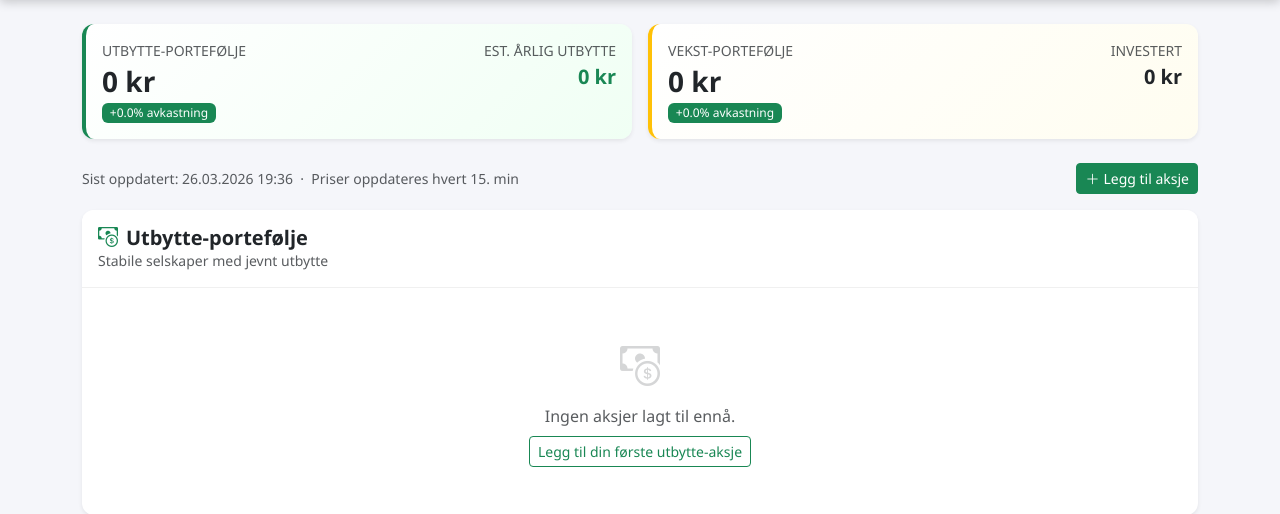
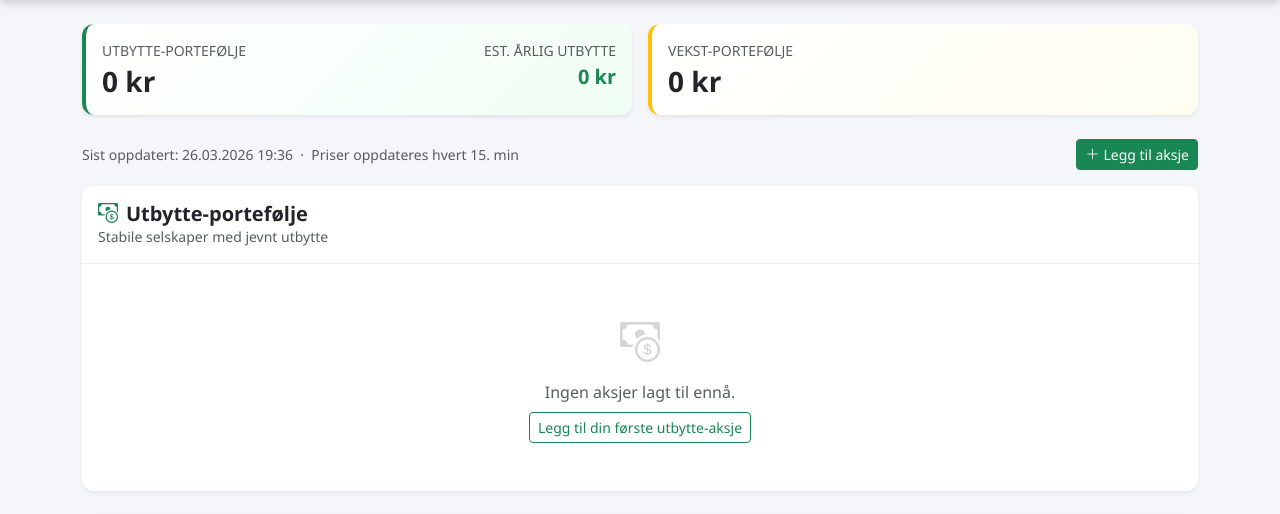
Before and after one commit to Tomm3rn/aksjeportefolje, a Flask app: page /dashboard in a window 1280 px wide. Shown: the part 56-570 px from the top of the page. Run offline with Flask 3, Linux system fonts and the light colour scheme; the visitor is signed in with stand-in values (Sample User, id 1).

Commit message:
fjern kjøpskurs og gevinst/tap — kun antall, kurs og utbytte

```diff
--- a/app.py
+++ b/app.py
@@ -37,7 +37,6 @@ class Holding(db.Model):
     user_id = db.Column(db.Integer, db.ForeignKey('user.id'), nullable=False)
     ticker = db.Column(db.String(20), nullable=False)
     shares = db.Column(db.Float, nullable=False)
-    purchase_price = db.Column(db.Float, nullable=False)
     portfolio_type = db.Column(db.String(20), nullable=False)  # 'utbytte' eller 'vekst'
     added_date = db.Column(db.DateTime, default=datetime.utcnow)
 
@@ -133,15 +132,12 @@ def dashboard():
     utbytte = []
     vekst = []
 
-    utbytte_sum = {'value': 0, 'cost': 0, 'dividends': 0}
-    vekst_sum = {'value': 0, 'cost': 0}
+    utbytte_sum = {'value': 0, 'dividends': 0}
+    vekst_sum = {'value': 0}
 
     for h in holdings:
         info = get_stock_info(h.ticker)
         current_value = info['price'] * h.shares
-        cost = h.purchase_price * h.shares
-        gain_loss = current_value - cost
-        gain_loss_pct = ((current_value - cost) / cost * 100) if cost > 0 else 0
         annual_dividend = current_value * (info['dividend_yield'] / 100)
 
         row = {
@@ -149,12 +145,8 @@ def dashboard():
             'ticker': h.ticker,
             'name': info['name'],
             'shares': h.shares,
-            'purchase_price': h.purchase_price,
             'current_price': info['price'],
             'current_value': current_value,
-            'cost': cost,
-            'gain_loss': gain_loss,
-            'gain_loss_pct': gain_loss_pct,
             'dividend_yield': info['dividend_yield'],
             'annual_dividend': annual_dividend,
             'currency': info['currency'],
@@ -165,15 +157,10 @@ def dashboard():
         if h.portfolio_type == 'utbytte':
             utbytte.append(row)
             utbytte_sum['value'] += current_value
-            utbytte_sum['cost'] += cost
             utbytte_sum['dividends'] += annual_dividend
         else:
             vekst.append(row)
             vekst_sum['value'] += current_value
-            vekst_sum['cost'] += cost
-
-    utbytte_gain_pct = ((utbytte_sum['value'] - utbytte_sum['cost']) / utbytte_sum['cost'] * 100) if utbytte_sum['cost'] > 0 else 0
-    vekst_gain_pct = ((vekst_sum['value'] - vekst_sum['cost']) / vekst_sum['cost'] * 100) if vekst_sum['cost'] > 0 else 0
 
     return render_template('dashboard.html',
         username=session['username'],
@@ -181,8 +168,6 @@ def dashboard():
         vekst=vekst,
         utbytte_sum=utbytte_sum,
         vekst_sum=vekst_sum,
-        utbytte_gain_pct=utbytte_gain_pct,
-        vekst_gain_pct=vekst_gain_pct,
         last_updated=datetime.now().strftime('%d.%m.%Y %H:%M'),
     )
 
@@ -193,9 +178,8 @@ def add_stock():
     ticker = request.form['ticker'].upper().strip()
     try:
         shares = float(request.form['shares'].replace(',', '.'))
-        purchase_price = float(request.form['purchase_price'].replace(',', '.'))
     except ValueError:
-        flash('Ugyldig tall for antall aksjer eller kjøpskurs', 'danger')
+        flash('Ugyldig tall for antall aksjer', 'danger')
         return redirect(url_for('dashboard'))
 
     portfolio_type = request.form['portfolio_type']
@@ -216,7 +200,6 @@ def add_stock():
         user_id=session['user_id'],
         ticker=ticker,
         shares=shares,
-        purchase_price=purchase_price,
         portfolio_type=portfolio_type
     )
     db.session.add(holding)
--- a/templates/dashboard.html
+++ b/templates/dashboard.html
@@ -11,9 +11,6 @@
                     <div>
                         <p class="text-muted small mb-1">UTBYTTE-PORTEFØLJE</p>
                         <h3 class="fw-bold mb-0">{{ "{:,.0f}".format(utbytte_sum.value) }} kr</h3>
-                        <span class="badge {% if utbytte_gain_pct >= 0 %}bg-success{% else %}bg-danger{% endif %} mt-1">
-                            {% if utbytte_gain_pct >= 0 %}+{% endif %}{{ "%.1f"|format(utbytte_gain_pct) }}% avkastning
-                        </span>
                     </div>
                     <div class="text-end">
                         <p class="text-muted small mb-1">EST. ÅRLIG UTBYTTE</p>
@@ -30,13 +27,6 @@
                     <div>
                         <p class="text-muted small mb-1">VEKST-PORTEFØLJE</p>
                         <h3 class="fw-bold mb-0">{{ "{:,.0f}".format(vekst_sum.value) }} kr</h3>
-                        <span class="badge {% if vekst_gain_pct >= 0 %}bg-success{% else %}bg-danger{% endif %} mt-1">
-                            {% if vekst_gain_pct >= 0 %}+{% endif %}{{ "%.1f"|format(vekst_gain_pct) }}% avkastning
-                        </span>
-                    </div>
-                    <div class="text-end">
-                        <p class="text-muted small mb-1">INVESTERT</p>
-                        <h5 class="fw-bold">{{ "{:,.0f}".format(vekst_sum.cost) }} kr</h5>
                     </div>
                 </div>
             </div>
@@ -66,9 +56,8 @@
                     <tr>
                         <th>Aksje</th>
                         <th class="text-end">Antall</th>
-                        <th class="text-end">Kjøpskurs</th>
-                        <th class="text-end">Nåverdi</th>
-                        <th class="text-end">+/- %</th>
+                        <th class="text-end">Kurs</th>
+                        <th class="text-end">Verdi</th>
                         <th class="text-end">Utbytte%</th>
                         <th class="text-end">Årsutbytte</th>
                         <th></th>
@@ -82,16 +71,13 @@
                             <div class="text-muted small">{{ h.name[:30] }}</div>
                         </td>
                         <td class="text-end">{{ h.shares|int if h.shares == h.shares|int else h.shares }}</td>
-                        <td class="text-end">{{ "{:,.2f}".format(h.purchase_price) }}</td>
                         <td class="text-end">
                             <div>{{ "{:,.2f}".format(h.current_price) }}</div>
                             <div class="small {% if h.change_pct >= 0 %}text-success{% else %}text-danger{% endif %}">
                                 {% if h.change_pct >= 0 %}▲{% else %}▼{% endif %} {{ "%.2f"|format(h.change_pct|abs) }}%
                             </div>
                         </td>
-                        <td class="text-end fw-semibold {% if h.gain_loss_pct >= 0 %}text-success{% else %}text-danger{% endif %}">
-                            {% if h.gain_loss_pct >= 0 %}+{% endif %}{{ "%.1f"|format(h.gain_loss_pct) }}%
-                        </td>
+                        <td class="text-end fw-semibold">{{ "{:,.0f}".format(h.current_value) }} kr</td>
                         <td class="text-end text-success">{{ "%.1f"|format(h.dividend_yield) }}%</td>
                         <td class="text-end text-success">{{ "{:,.0f}".format(h.annual_dividend) }} kr</td>
                         <td class="text-end">
@@ -132,10 +118,8 @@
                     <tr>
                         <th>Aksje</th>
                         <th class="text-end">Antall</th>
-                        <th class="text-end">Kjøpskurs</th>
-                        <th class="text-end">Nåkurs</th>
-                        <th class="text-end">+/- kr</th>
-                        <th class="text-end">+/- %</th>
+                        <th class="text-end">Kurs</th>
+                        <th class="text-end">Verdi</th>
                         <th></th>
                     </tr>
                 </thead>
@@ -147,19 +131,13 @@
                             <div class="text-muted small">{{ h.name[:30] }}</div>
                         </td>
                         <td class="text-end">{{ h.shares|int if h.shares == h.shares|int else h.shares }}</td>
-                        <td class="text-end">{{ "{:,.2f}".format(h.purchase_price) }}</td>
                         <td class="text-end">
                             <div>{{ "{:,.2f}".format(h.current_price) }}</div>
                             <div class="small {% if h.change_pct >= 0 %}text-success{% else %}text-danger{% endif %}">
                                 {% if h.change_pct >= 0 %}▲{% else %}▼{% endif %} {{ "%.2f"|format(h.change_pct|abs) }}%
                             </div>
                         </td>
-                        <td class="text-end fw-semibold {% if h.gain_loss >= 0 %}text-success{% else %}text-danger{% endif %}">
-                            {% if h.gain_loss >= 0 %}+{% endif %}{{ "{:,.0f}".format(h.gain_loss) }} kr
-                        </td>
-                        <td class="text-end fw-semibold {% if h.gain_loss_pct >= 0 %}text-success{% else %}text-danger{% endif %}">
-                            {% if h.gain_loss_pct >= 0 %}+{% endif %}{{ "%.1f"|format(h.gain_loss_pct) }}%
-                        </td>
+                        <td class="text-end fw-semibold">{{ "{:,.0f}".format(h.current_value) }} kr</td>
                         <td class="text-end">
                             <form method="POST" action="{{ url_for('delete_stock', holding_id=h.id) }}" onsubmit="return confirm('Fjerne {{ h.ticker }}?')">
                                 <button type="submit" class="btn btn-link btn-sm text-danger p-0">
@@ -196,18 +174,12 @@
                 <div class="modal-body">
                     <div class="mb-3">
                         <label class="form-label fw-semibold">Ticker <span class="text-muted fw-normal">(f.eks. EQNR, DNB, AKER)</span></label>
-                        <input type="text" name="ticker" class="form-control" placeholder="EQNR" required>
-                        <div class="form-text">Skriv ticker-koden. Oslo Børs-aksjer får automatisk .OL-suffiks.</div>
+                        <input type="text" name="ticker" class="form-control" placeholder="EQNR" required autofocus>
+                        <div class="form-text">Oslo Børs-aksjer får automatisk .OL-suffiks.</div>
                     </div>
-                    <div class="row g-3 mb-3">
-                        <div class="col">
-                            <label class="form-label fw-semibold">Antall aksjer</label>
-                            <input type="number" name="shares" class="form-control" placeholder="100" step="any" min="0.01" required>
-                        </div>
-                        <div class="col">
-                            <label class="form-label fw-semibold">Kjøpskurs (kr)</label>
-                            <input type="number" name="purchase_price" class="form-control" placeholder="320.50" step="any" min="0.01" required>
-                        </div>
+                    <div class="mb-3">
+                        <label class="form-label fw-semibold">Antall aksjer</label>
+                        <input type="number" name="shares" class="form-control" placeholder="100" step="any" min="0.01" required>
                     </div>
                     <div class="mb-3">
                         <label class="form-label fw-semibold">Porteføljetype</label>
```
